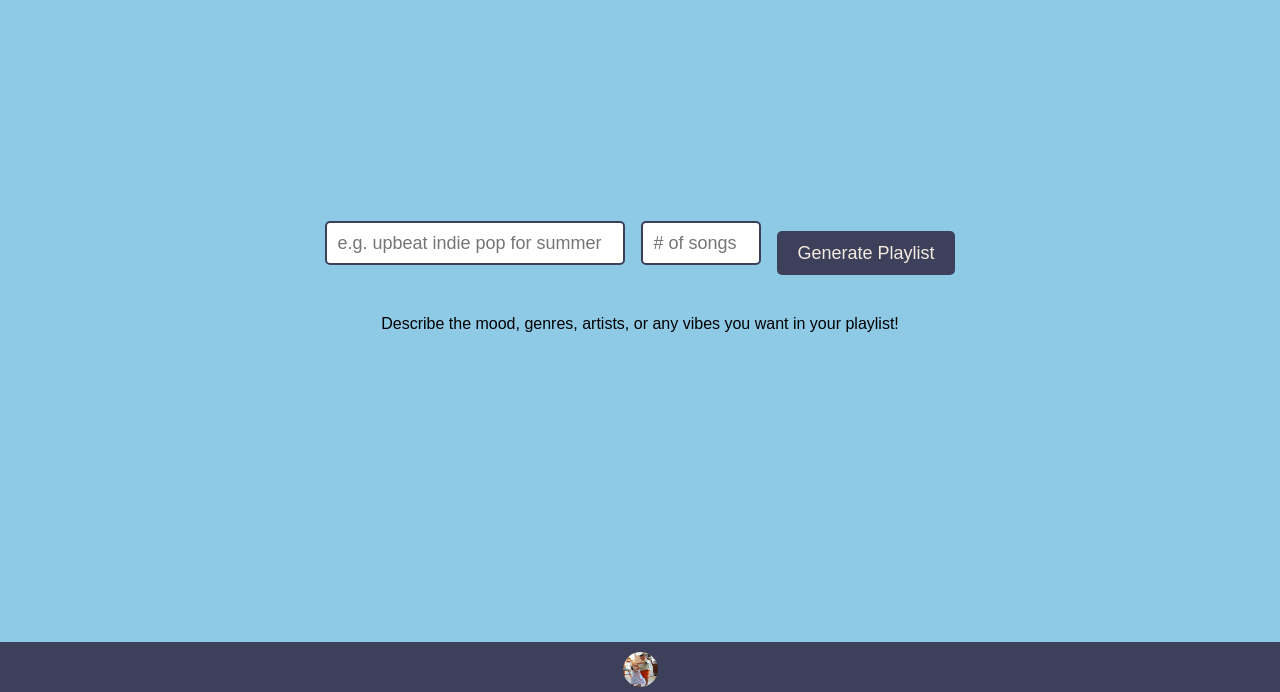
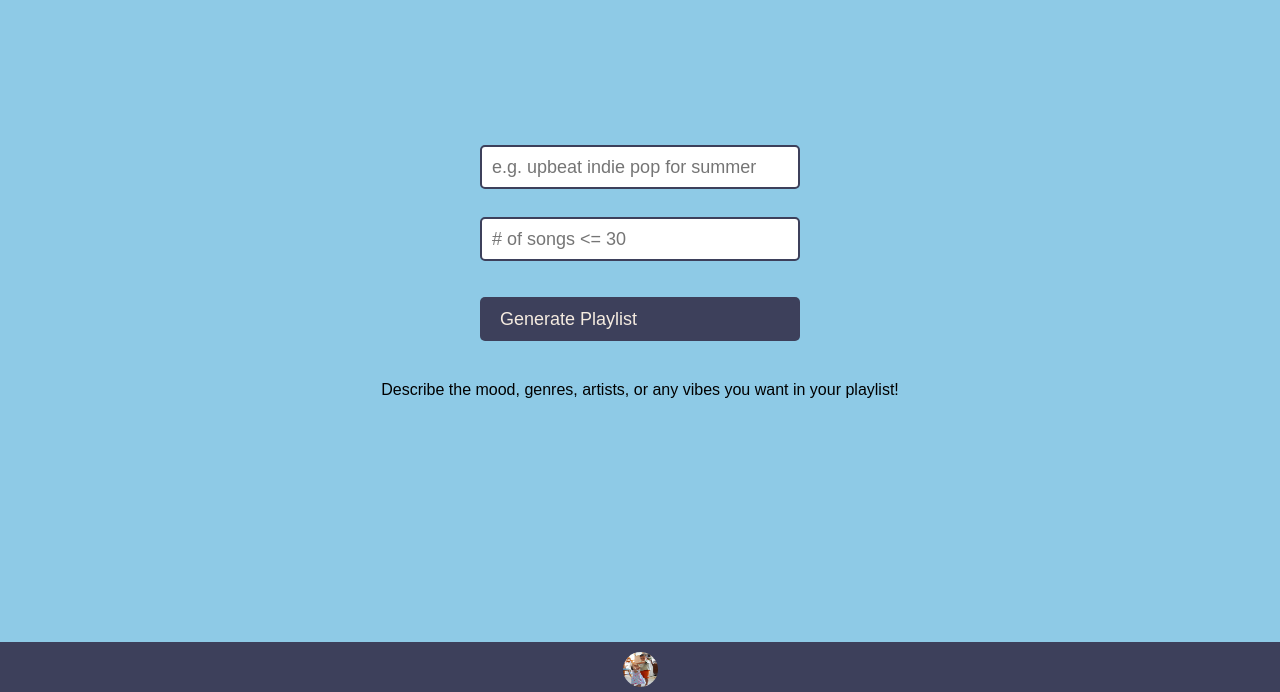
Before and after one commit to rmei23/PlaylistPal, a website: page public/views/input.html in a window 1280 px wide. Shown: the part 108-800 px from the top of the page. Drawn offline with Linux system fonts and the light colour scheme.

Commit message:
max songs at 30 and move generate button

```diff
--- a/public/views/input.html
+++ b/public/views/input.html
@@ -138,13 +138,13 @@ footer {
 <body>
     <h1>Input up to 5 Artists, Genres, or Songs</h1>
     <div class="container">
-        <form id="prompt-form" class="form-row">
-                <label for="playlist-prompt" class="visually-hidden">Describe your ideal playlist:</label>
-                <input type="text" class="input-box" id="playlist-prompt" name="playlist-prompt" placeholder="e.g. upbeat indie pop for summer" required>
-                <label for="playlist-length" class="visually-hidden">How many songs? (1-100):</label>
-                <input type="number" class="input-box playlist-length-box" id="playlist-length" name="playlist-length" placeholder="# of songs" min="1" max="100" required>
-                <button type="submit" class="generate-button">Generate Playlist</button>
-            </form>
+        <form id="prompt-form" class="form-row" style="display: flex; flex-direction: column; align-items: center;">
+            <label for="playlist-prompt" class="visually-hidden">Describe your ideal playlist:</label>
+            <input type="text" class="input-box" id="playlist-prompt" name="playlist-prompt" placeholder="e.g. upbeat indie pop for summer" required style="margin-bottom: 12px; width: 320px; max-width: 90vw;">
+            <label for="playlist-length" class="visually-hidden">How many songs? (1-100):</label>
+            <input type="number" class="input-box playlist-length-box" id="playlist-length" name="playlist-length" placeholder="# of songs <= 30" min="1" max="30" required style="margin-bottom: 20px; width: 320px; max-width: 90vw;">
+            <button type="submit" class="generate-button" style="width: 320px; max-width: 90vw; margin: 0 auto;">Generate Playlist</button>
+        </form>
             <p style="margin-top: 16px;">Describe the mood, genres, artists, or any vibes you want in your playlist!</p>
         </div>
         <footer>
```
